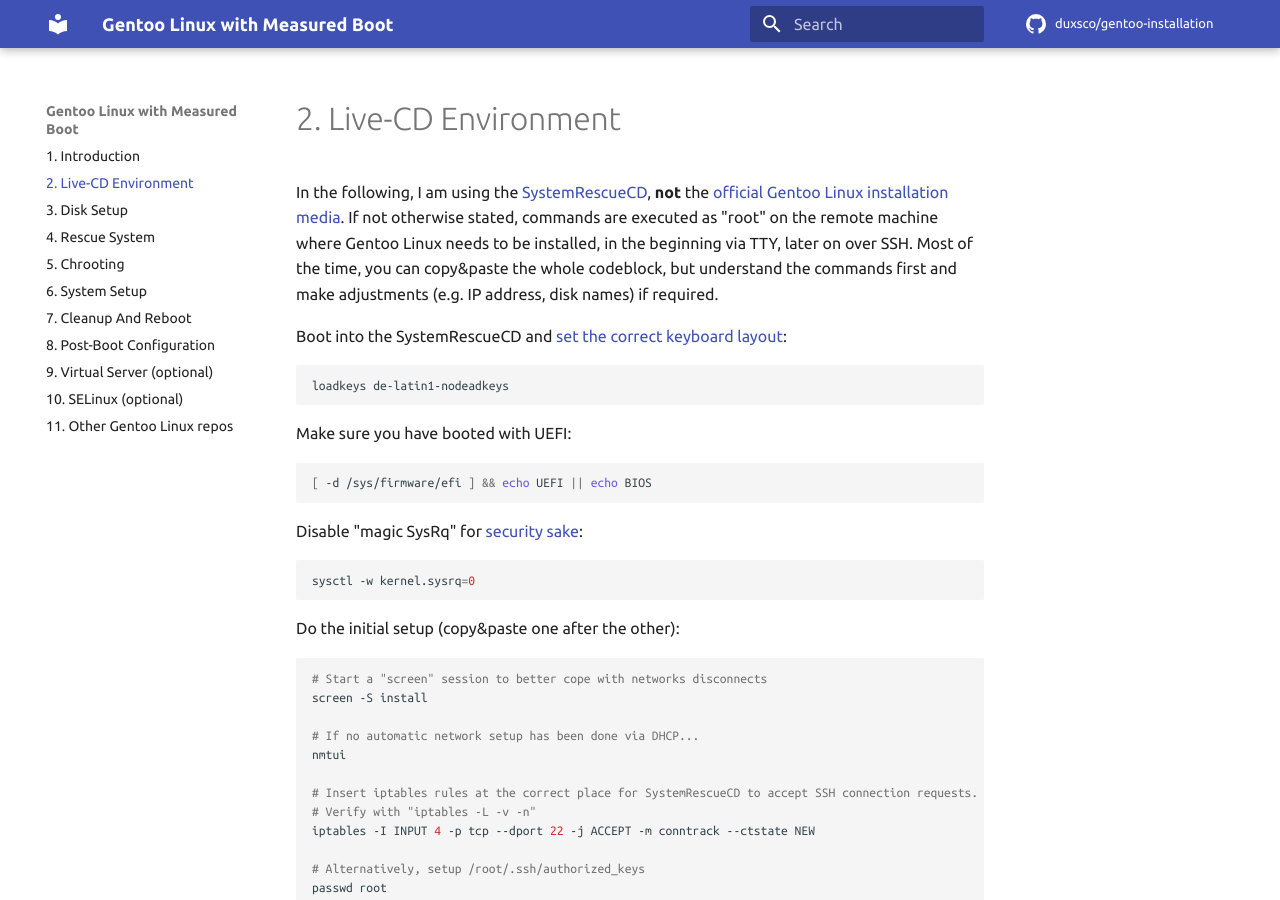
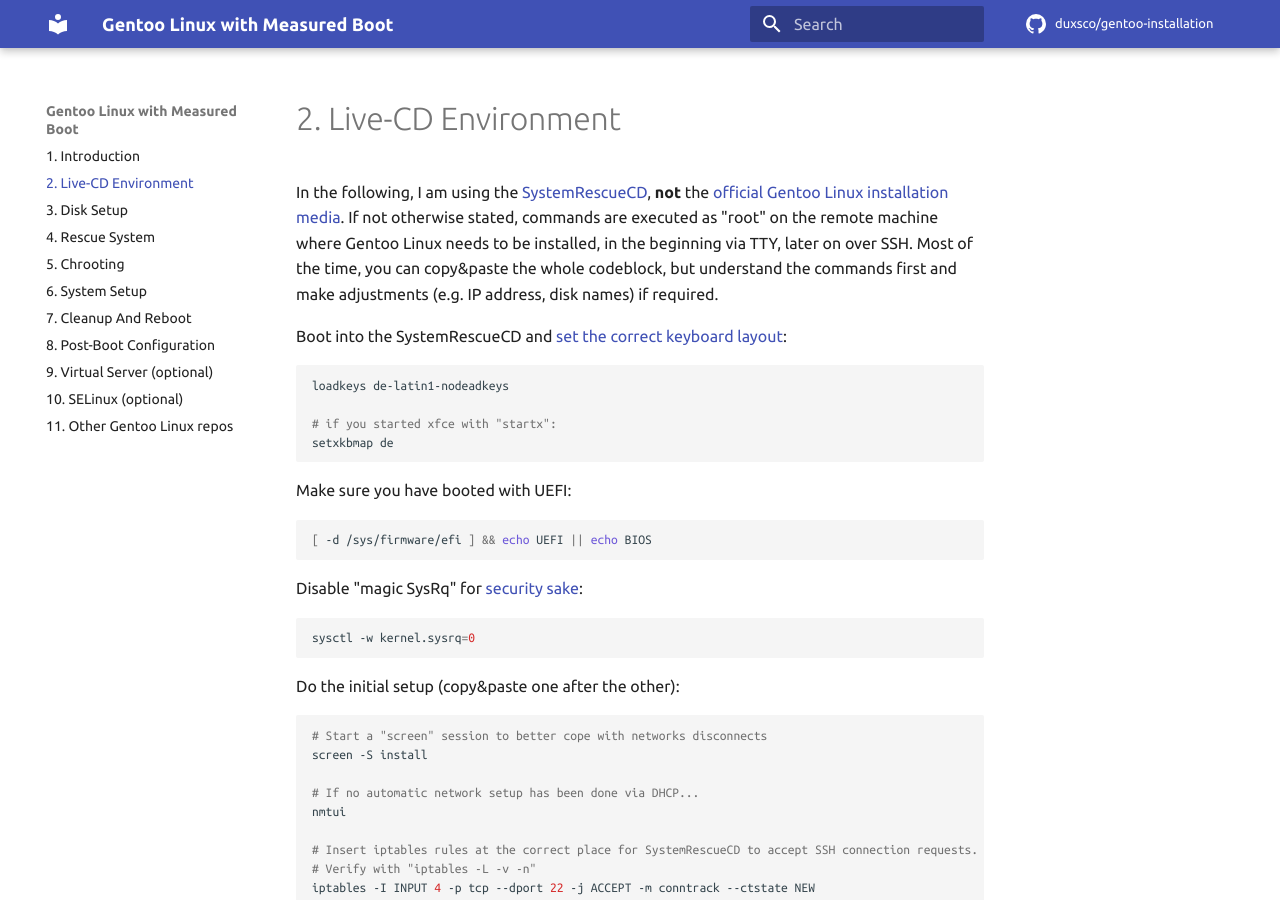
Before and after one commit to duxsco/gentoo-installation, an MkDocs documentation site: the page built from docs/live-cd_environment.md, in a window 1280 px wide and 900 px high. Built offline with MkDocs 1.6.1 and Material for MkDocs 9.7.7, drawn with Linux system fonts in a browser that asks for light colours; comment, search, counter and statistics services are not loaded.

Commit message:
Execute "setxkbmap <lang>" on XFCE

````diff
--- a/docs/live-cd_environment.md
+++ b/docs/live-cd_environment.md
@@ -4,6 +4,9 @@ Boot into the SystemRescueCD and [set the correct keyboard layout](https://man7.
 
 ```shell
 loadkeys de-latin1-nodeadkeys
+
+# if you started xfce with "startx":
+setxkbmap de
 ```
 
 Make sure you have booted with UEFI:
````
